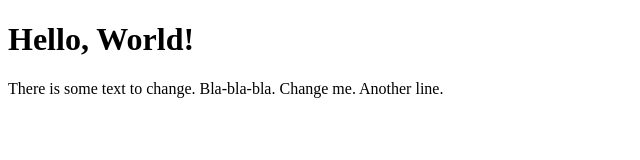
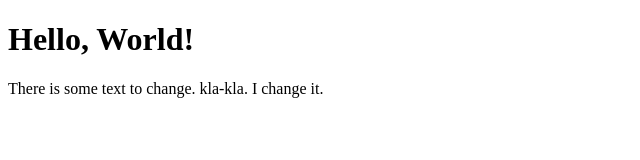
Before and after one commit to ehnosais/test, a plain HTML site: page index.html in a window 1280 px wide. Shown: the whole page, without its empty margins (0-640 px from the left). Drawn offline with Linux system fonts and the light colour scheme.

Commit message:
Change content

```diff
--- a/index.html
+++ b/index.html
@@ -9,8 +9,7 @@
   <div>
     <h1>Hello, World!</h1>
     <p>
-      There is some text to change. Bla-bla-bla. Change me.
-      Another line.
+      There is some text to change. kla-kla. I change it.
     </p>
   </div>
 </body>
```
